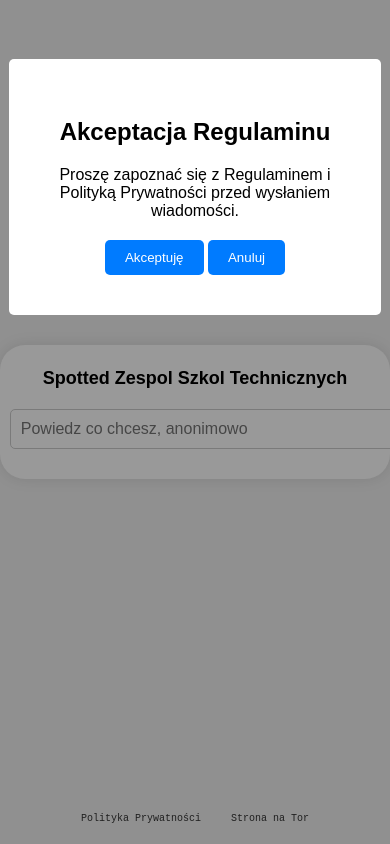
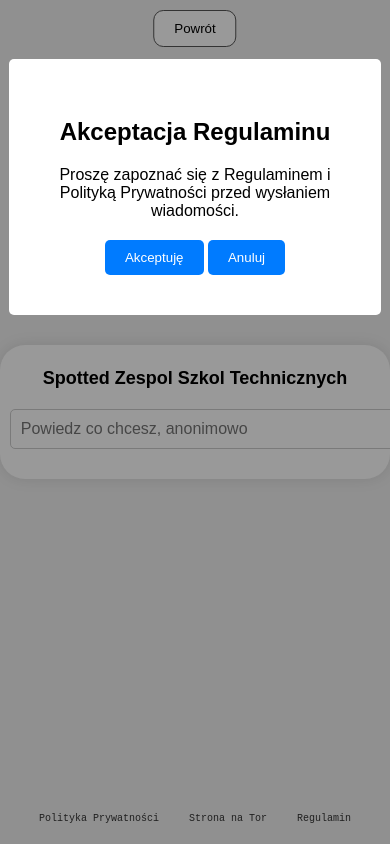
Before and after one commit to ahhuser520/ZSTspotted, a Flask app: page /post in a window 390 px wide; the page is wider, and only the part inside the window is pictured. Run offline with Flask 3, Linux system fonts and the light colour scheme.

Commit message:
Dodano    TOS na stronie wysylania, dodano przycisk powrotu i redirect po wstawieniu

```diff
--- a/static/script.js
+++ b/static/script.js
@@ -70,6 +70,7 @@ function sendMessage() {
         console.log('Message sent successfully:', data);
         messageInput.value = '';
         sendButton.style.display = 'none';
+        window.location.href = '/';
     })
     .catch(error => {
         console.error('Error sending message:', error);
--- a/static/style.css
+++ b/static/style.css
@@ -206,4 +206,18 @@ body {
     .modal-content {
         width: 75%;
     }
+    .back-button {
+        position: fixed;
+        top: 10px;
+        left: 50%;
+        transform: translateX(-50%);
+        background-color: #ffffff;
+        color: #000000;
+        border: 1px solid #555555;
+        padding: 10px 20px;
+        border-radius: 10px;
+        cursor: pointer;
+        margin-bottom: 30px;
+        z-index: 1;
+    }
 }
--- a/templates/wyslij/index.html
+++ b/templates/wyslij/index.html
@@ -11,6 +11,9 @@
     </head>
     <body>
         <div class="container">
+            <a href="/">
+                <button class="back-button">Powrót</button>
+            </a>
             <h1>Spotted Zespol Szkol Technicznych</h1>
             <input
                 id="messageInput"
@@ -19,13 +22,13 @@
             />
 
 
-
             <button id="sendButton" class="send-button">Wyslij</button>
         </div>
 
         <div class="links">
             <a href="/privacypolicy">Polityka Prywatności</a>
-            <a href="#">Strona na Tor</a>
+            <a href="http://7ia7pk5wzcva6izkyqjdjsgnyge724byfbtf5fvegh3wh6bfnqjk25ad.onion">Strona na Tor</a>
+            <a href="/legal/tos">Regulamin</a>
         </div>
 
         <div id="tosModal" class="modal">
```
